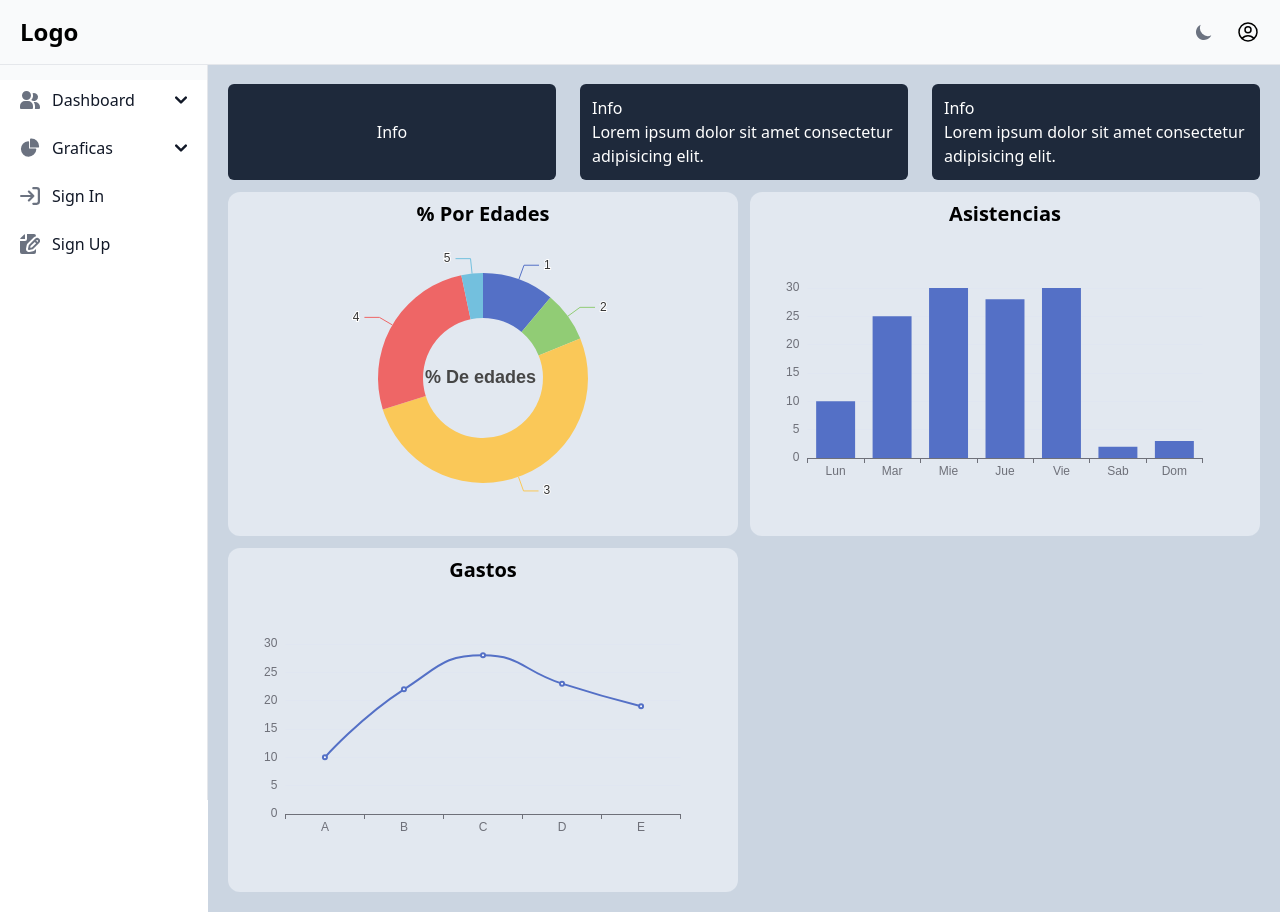
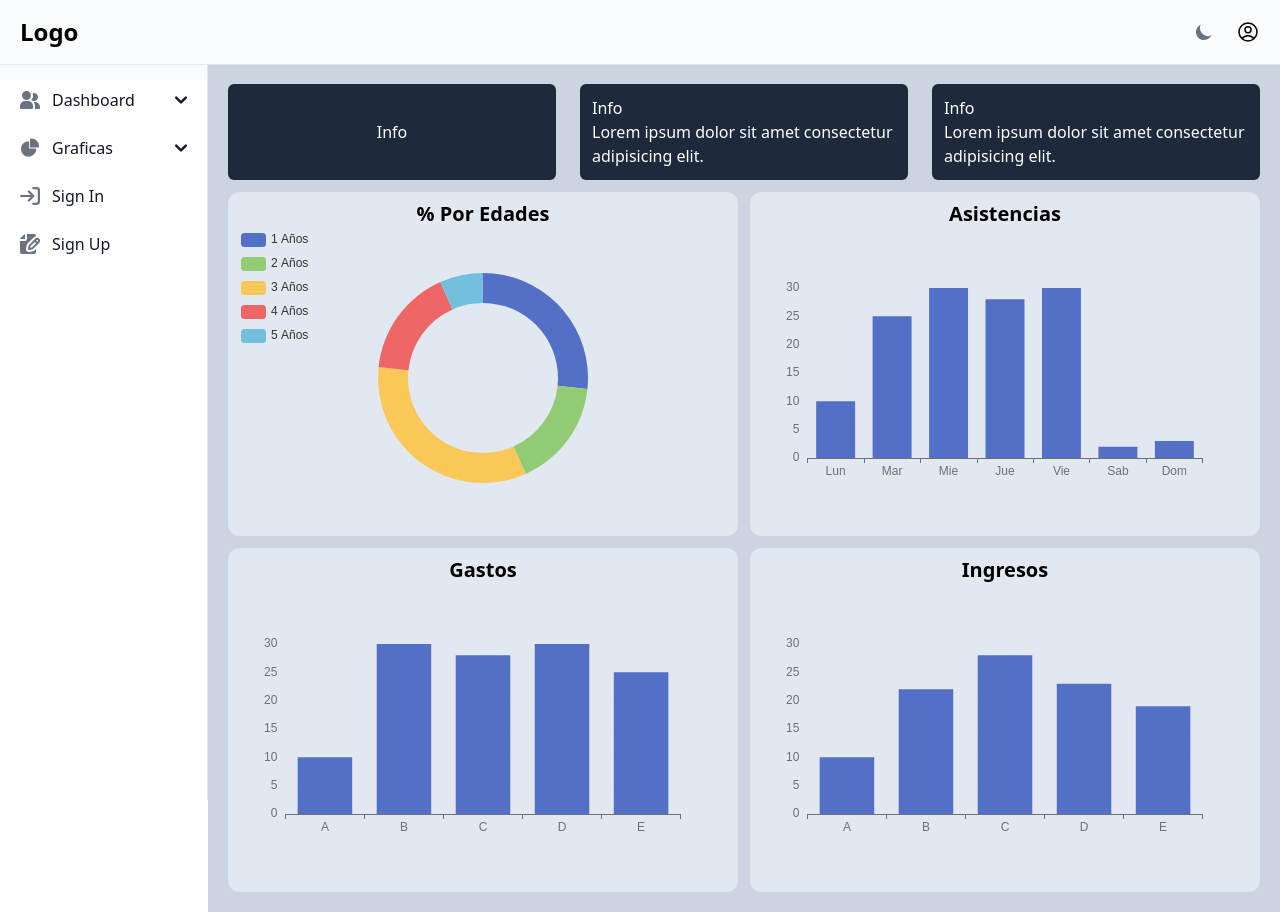
Before and after one commit to wolfsoul01/Frontend-Guarder-a-, a React (Vite) app: page /dashbord/graphi in a window 1280 px wide. Built offline with nearby package versions, Linux system fonts and the light colour scheme.

Commit message:
Add the new graph

```diff
--- a/src/components/Graphi/GaphiElement.jsx
+++ b/src/components/Graphi/GaphiElement.jsx
@@ -1,11 +1,11 @@
 import { AsistenciaG } from './Asistencia'
-import { GastosG } from './Gastos'
+import { GastosG, IngresosG } from './Gastos'
 import { RadiosEdad } from './RadioEdad'
 
 export function GrapiElemant () {
   return (
     <>
-      <section className='mt-3 grid grid-cols-2 gap-3 '>
+      <section className='mt-3 grid  grid-cols-1 md:grid-cols-2 gap-3 '>
         <article className=' bg-slate-200 rounded-xl p-2'>
           <h1 className='w-full text-center font-bold text-xl'>% Por Edades</h1>
           <RadiosEdad />
@@ -19,6 +19,10 @@ export function GrapiElemant () {
           <h1 className='w-full text-center font-bold text-xl '>Gastos </h1>
           <GastosG />
         </article>
+        <article className='bg-slate-200 rounded-xl p-2'>
+          <h1 className='w-full text-center font-bold text-xl '>Ingresos </h1>
+          <IngresosG />
+        </article>
       </section>
     </>
   )
--- a/src/components/Graphi/Gastos.jsx
+++ b/src/components/Graphi/Gastos.jsx
@@ -4,13 +4,32 @@ import ReactECharts from 'echarts-for-react';
 export function GastosG() {
   const options = {
     xAxis: {
-      data: ['A', 'B', 'C', 'D', 'E']
+      data:  ['A', 'B', 'C', 'D', 'E']
     },
     yAxis: {},
     series: [
       {
+        type: 'bar',
+        data: [10,30, 28,30,25]
+      }
+    ]
+  };
+
+
+  return <ReactECharts option={options} />;
+}
+export function IngresosG() {
+  const options = {
+
+    xAxis: {
+      data: ['A', 'B', 'C', 'D', 'E']
+    },
+    yAxis: {
+    },
+    series: [
+      {
         data: [10, 22, 28, 23, 19],
-        type: 'line',
+        type: 'bar',
         smooth: true
       }
     ]
--- a/src/components/Graphi/RadioEdad.jsx
+++ b/src/components/Graphi/RadioEdad.jsx
@@ -1,42 +1,48 @@
-import ReactECharts from 'echarts-for-react';
+import ReactECharts from 'echarts-for-react'
 
+const info = [
+  { value: 8, name: '1 Años' },
+  { value: 5, name: '2 Años' },
+  { value: 10, name: '3 Años' },
+  { value: 5, name: '4 Años' },
+  { value: 2, name: '5 Años' }
+]
 
-export function RadiosEdad() {
+export function RadiosEdad () {
   const options = {
+    legend: {
+      orient: 'vertical',
+      x: 'left',
+      data: info.map(e=>`${e.name}`),
+    },
     title: {
-          text: '% De edades ',
+      text: '',
       left: 'center',
       top: 'center'
     },
     series: [
       {
         type: 'pie',
-            data: [
-              {
-                value: 335,
-                name: '1'
+        radius: ['50%', '70%'],
+        avoidLabelOverlap: false,
+        label: {
+          show: false,
+          position: 'center'
         },
-              {
-                value: 234,
-                name: '2'
+        labelLine: {
+          show: false
         },
-              {
-                value: 1548,
-                name: '3'
+        emphasis: {
+          label: {
+            show: true,
+            fontSize: '30',
+            fontWeight: 'bold'
+          }
         },
-              {
-                value: 800,
-                name: '4'
-              },
-              {
-                value: 100,
-                name: '5'
-              }
-            ],
-            radius: ['40%', '70%']
+        data:info
       }
     ]
-      };
+  }
 
-  return <ReactECharts option={options} />;
+  return <ReactECharts option={options} />
 }
```
Lines whose indentation alone changed are shown as unchanged.
